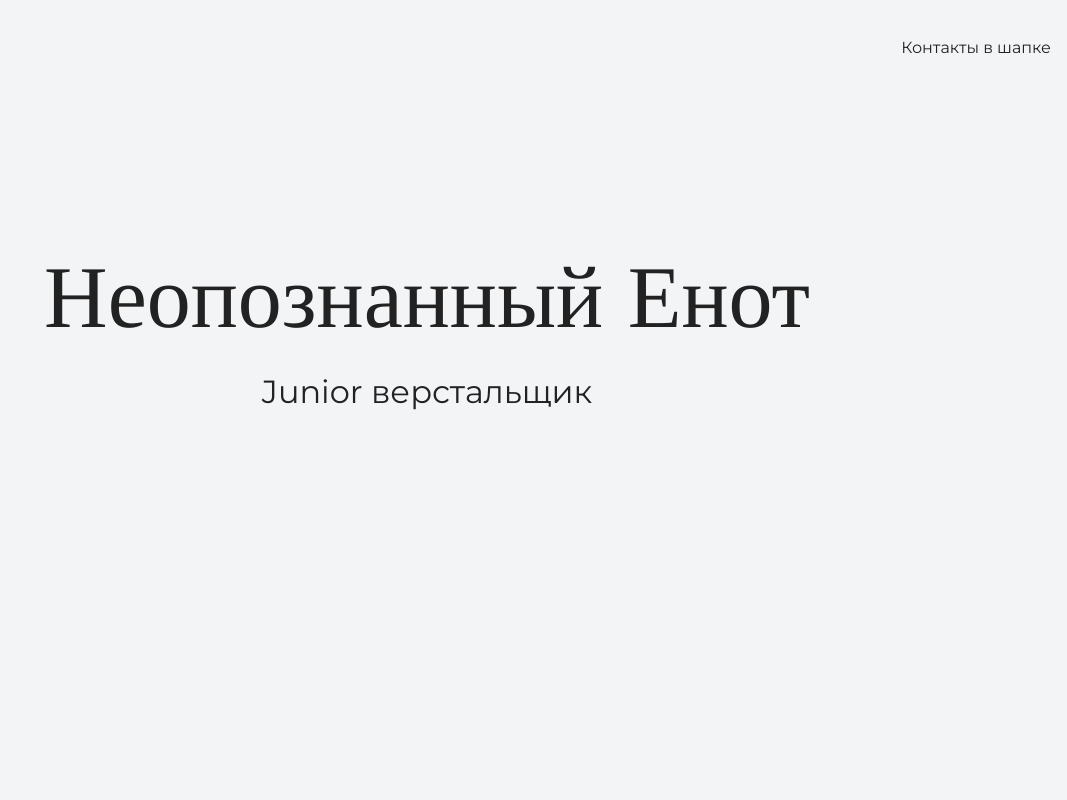
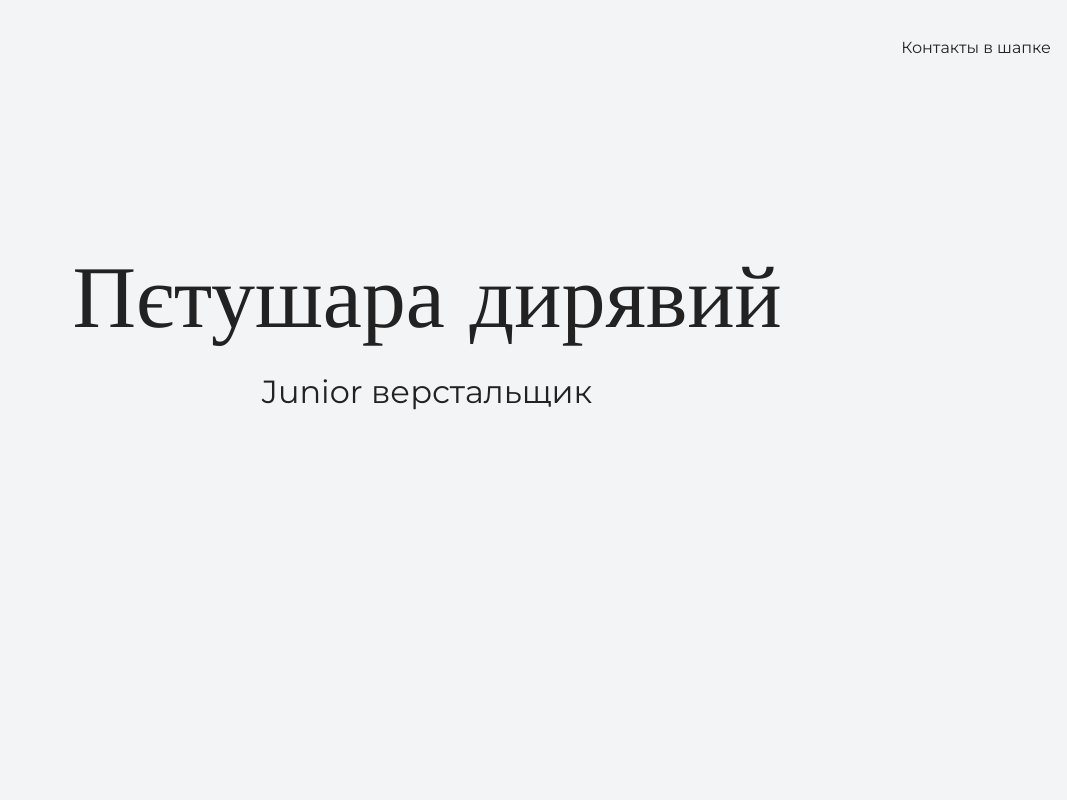
Before and after one commit to tyz6666/my-site, a plain HTML site: page index.html in a window 1280 px wide. Shown: the top 800 px of the page, without its empty margins (213-1280 px from the left). Drawn offline with nearby package versions, Linux system fonts and the light colour scheme.

Commit message:
Смена имени

```diff
--- a/index.html
+++ b/index.html
@@ -15,7 +15,7 @@
 
     <section class="hero-image">
       <div class="container">
-        <h1 class="heading">Неопознанный Енот</h1>
+        <h1 class="heading">Пєтушара дирявий</h1>
       </div>
       <div class="container">
       <p>Junior верстальщик</p></div>
```
